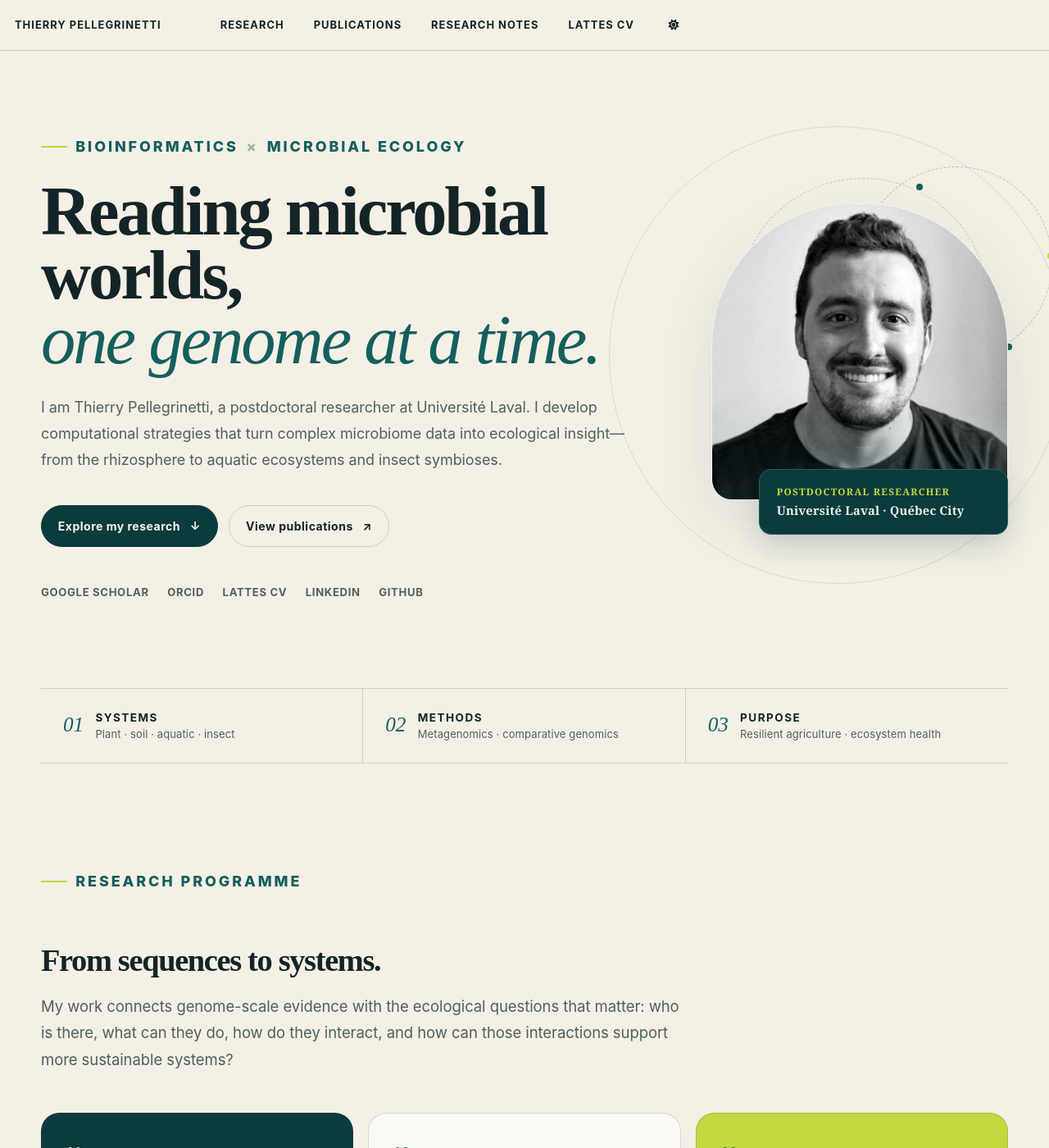
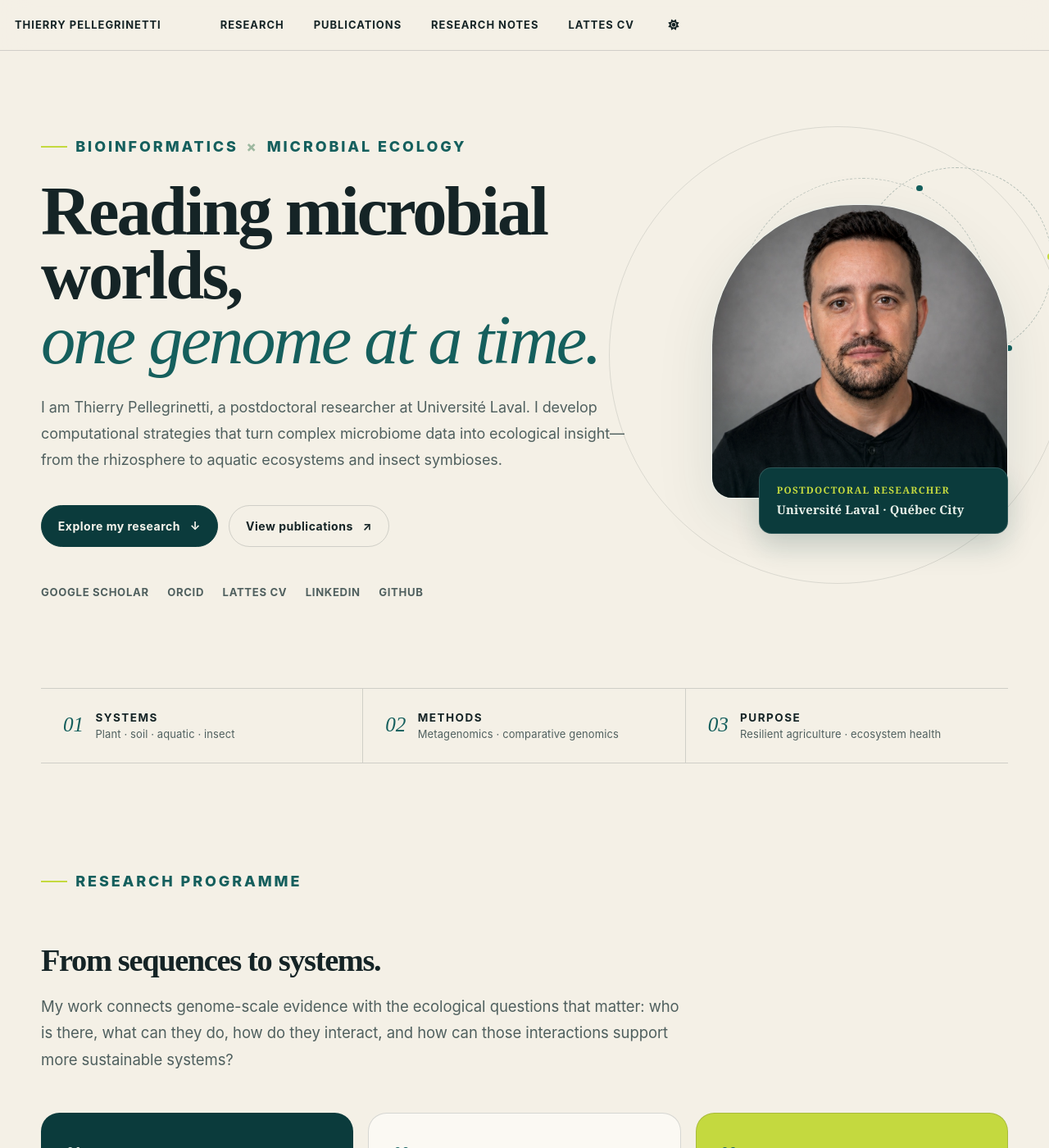
Before and after one commit to tpellegrinetti/tpellegrinetti.github.io, a Jekyll site: the page built from _pages/about.md, in a window 1280 px wide and 1400 px high. Shown: the whole window at 82% size. Built offline with Jekyll 4.4.1, drawn with Linux system fonts in a browser that asks for light colours.

Commit message:
Update profile photo and contact email

```diff
--- a/_config.yml
+++ b/_config.yml
@@ -22,14 +22,14 @@ repository               : "tpellegrinetti/tpellegrinetti.github.io/"
 #               Additional customization can be done by editing /_includes/author-profile.html
 author:
   # Biographic information
-  avatar           : "foto.jpg"
+  avatar           : "thierry-pellegrinetti-2026.jpg"
   name             : "Thierry Pellegrinetti"
   pronouns         : # example: "He/Him"
   bio              : "Bioinformatician and microbial ecologist turning complex community data into ecological insight."
   location         : "Quebec City, QC, Canada"
   employer         : "Université Laval"
   uri              : # URL
-  email            : "thierry-alexandre.pellegrinetti.1@ulaval.ca"
+  email            : "tpellegrinetti@usp.br"
 
   # Academic websites
   arxiv            : # URL - Update with the correct link to your profile
--- a/_pages/about.md
+++ b/_pages/about.md
@@ -33,7 +33,7 @@ redirect_from:
         <span></span><span></span><span></span><span></span>
       </div>
       <div class="profile-portrait__frame">
-        <img src="/images/foto.jpg" alt="Portrait of Thierry Pellegrinetti" width="400" height="400">
+        <img src="/images/thierry-pellegrinetti-2026.jpg" alt="Portrait of Thierry Pellegrinetti" width="890" height="883">
       </div>
       <figcaption>
         <span>Postdoctoral researcher</span>
@@ -145,7 +145,7 @@ redirect_from:
       <p>My research sits at the intersection of microbial ecology, bioinformatics, and environmental science. I work across biological scales—from genes and genomes to communities and ecosystems—and across international collaborations linking Brazil and Canada.</p>
       <p>I am especially interested in analyses that remain biologically honest: methods that expose uncertainty, software that others can reuse, and visualisations that make complex systems easier to reason about.</p>
       <div class="profile-about__links">
-        <a class="profile-button profile-button--primary" href="mailto:thierry-alexandre.pellegrinetti.1@ulaval.ca">Start a conversation</a>
+        <a class="profile-button profile-button--primary" href="mailto:tpellegrinetti@usp.br">Start a conversation</a>
         <a class="profile-button" href="http://lattes.cnpq.br/3793742234896496" target="_blank" rel="noopener noreferrer">Academic CV</a>
       </div>
     </div>
--- a/_sass/_custom.scss
+++ b/_sass/_custom.scss
@@ -341,7 +341,7 @@ html[data-theme="dark"] .profile-button--primary:hover {
   display: block;
   width: 100%;
   margin: 0;
-  filter: grayscale(1) contrast(1.04);
+  filter: saturate(0.92) contrast(1.03);
 }
 
 .profile-portrait figcaption {
@@ -1209,7 +1209,7 @@ html[data-theme="dark"] .profile-button--primary:hover {
 .author__avatar img {
   border: 0;
   box-shadow: 0 12px 30px rgba(11, 59, 60, 0.14);
-  filter: grayscale(1);
+  filter: saturate(0.92) contrast(1.03);
 }
 
 .page__footer {
```
Also changed, not shown: images/thierry-pellegrinetti-2026.jpg (added).
